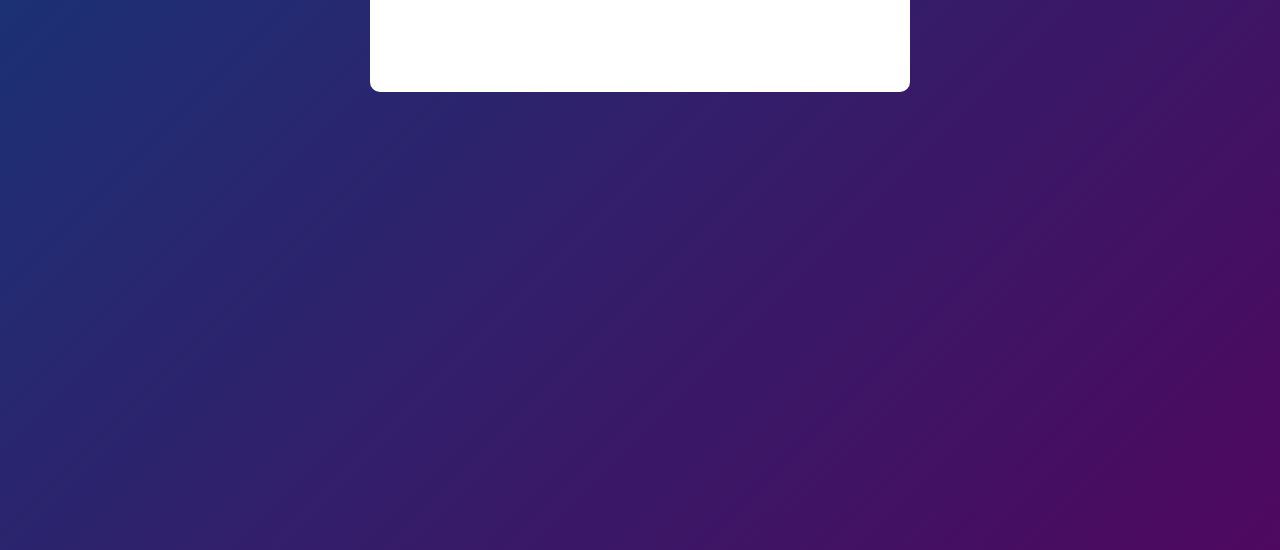
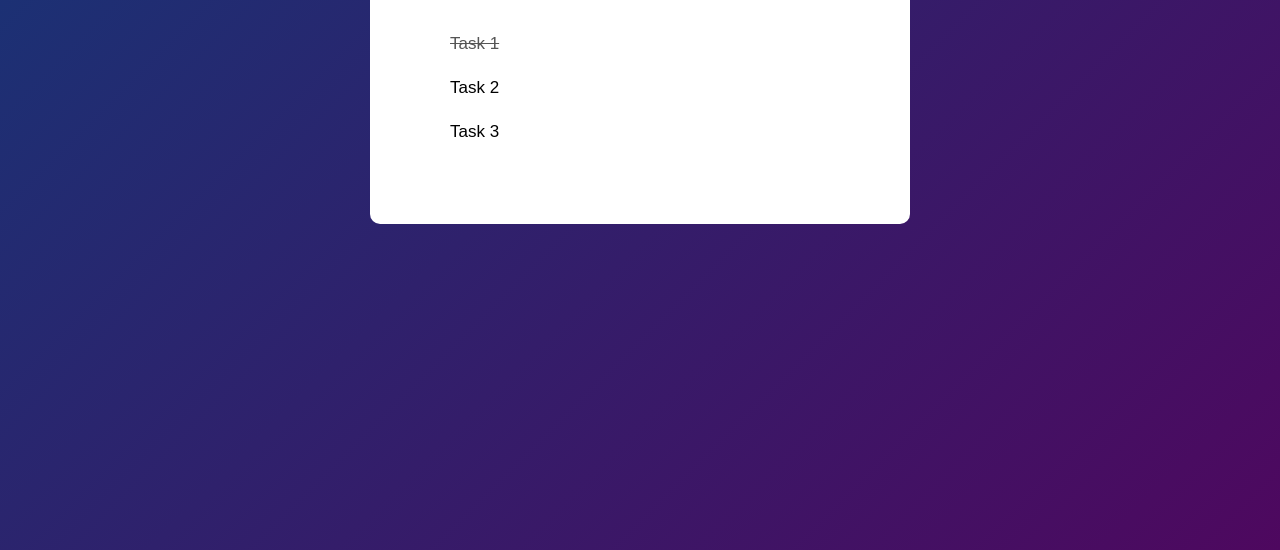
Before and after one commit to amit-s4507/To-Do-List, a plain HTML site: page index.html in a window 1280 px wide. Shown: the part 250-800 px from the top of the page. Drawn offline with Linux system fonts and the light colour scheme.

Commit message:
A little done

```diff
--- a/index.html
+++ b/index.html
@@ -17,6 +17,12 @@
             <input type="text" id="input-box" placeholder="Add your Text">
             <button>Add</button>
         </div>
+            <ul id="list-container">
+                <li class="checked">Task 1</li>
+                <li>Task 2</li>
+                <li>Task 3</li>
+            </ul>
+
     </div>
 
   </div>
--- a/style.css
+++ b/style.css
@@ -67,3 +67,31 @@ button{
     cursor : pointer;
     border-radius: 40px;
 }
+
+ul li{
+    list-style : none;
+    font-size: 17px;
+    padding : 12px 8px 12px 50px;
+    user-select: none;
+    cursor : pointer;
+
+}
+
+ul li::before{
+    content: '';
+    position: absolute;
+    height : 28px;
+    width : 28px;
+    border-radius: 50%;
+    background-image: url(images/unchecked.png);
+    background-size: cover;
+    background-position: center;
+    top: 12px;
+    left : 8px;
+
+}
+
+ul li.checked{
+    color: #555;
+    text-decoration: line-through;
+}
```
